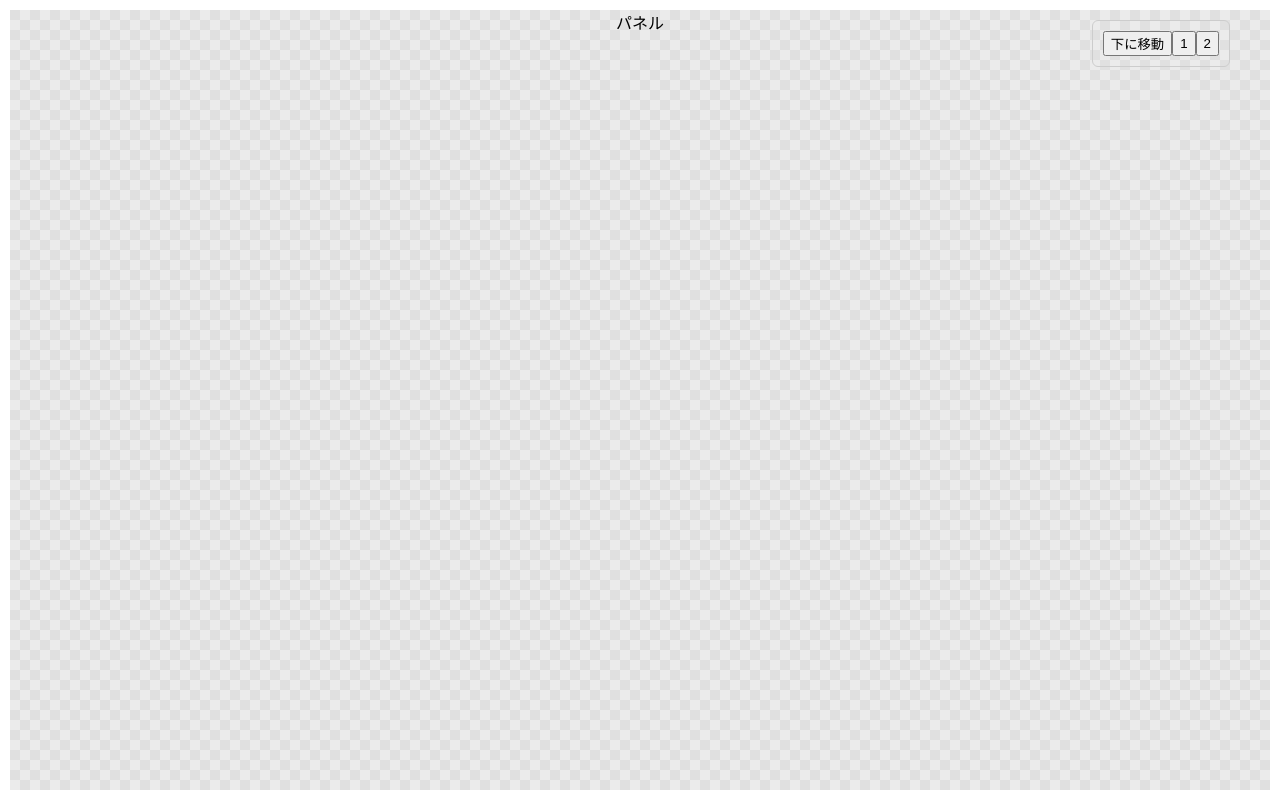
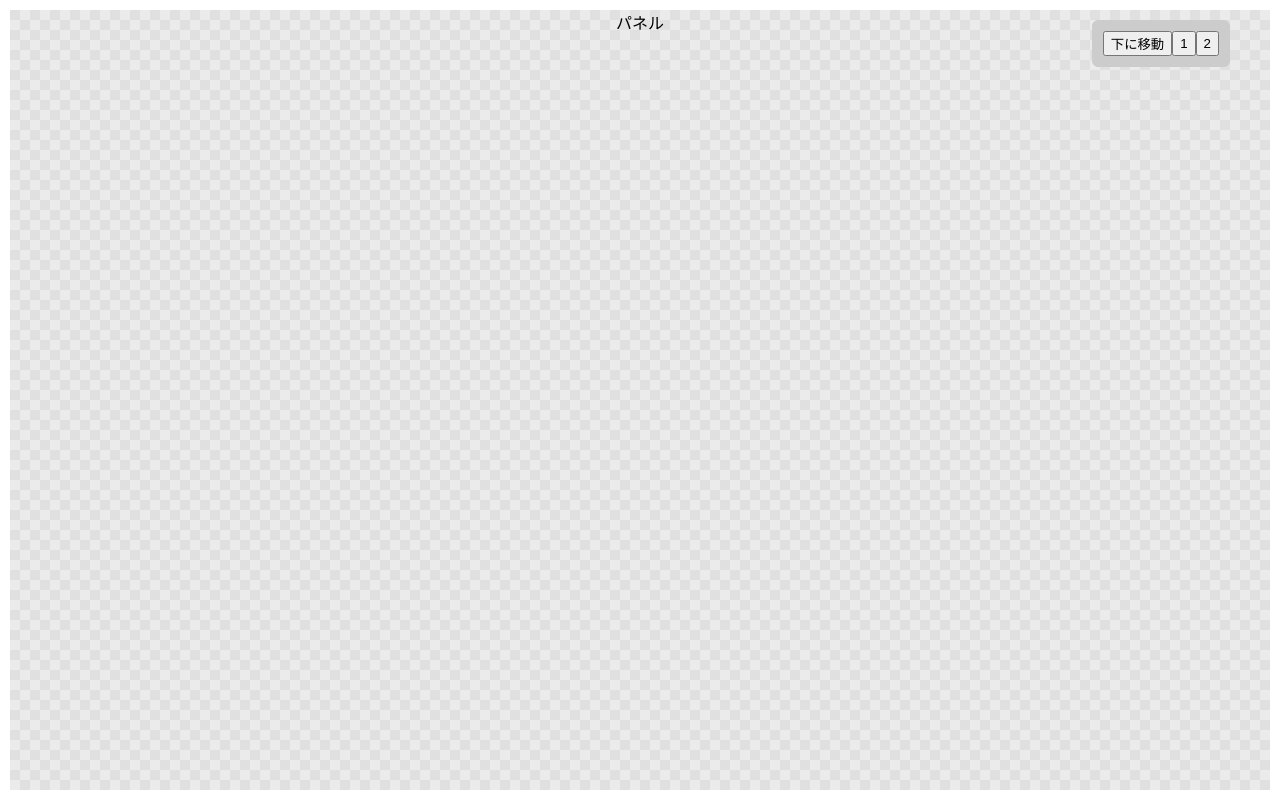
Before and after one commit to takahiro-tanaka-job/layout-editor, a React (Vite) app: page / in a window 1280 px wide. Built offline with nearby package versions, Linux system fonts and the light colour scheme.

Commit message:
フローティングパネル

```diff
--- a/src/components/FloatingPanel.module.css
+++ b/src/components/FloatingPanel.module.css
@@ -3,4 +3,5 @@
   border: 1px solid #ccc;
   border-radius: 6px;
   padding: 10px;
+  background: #ccc;
 }
```
